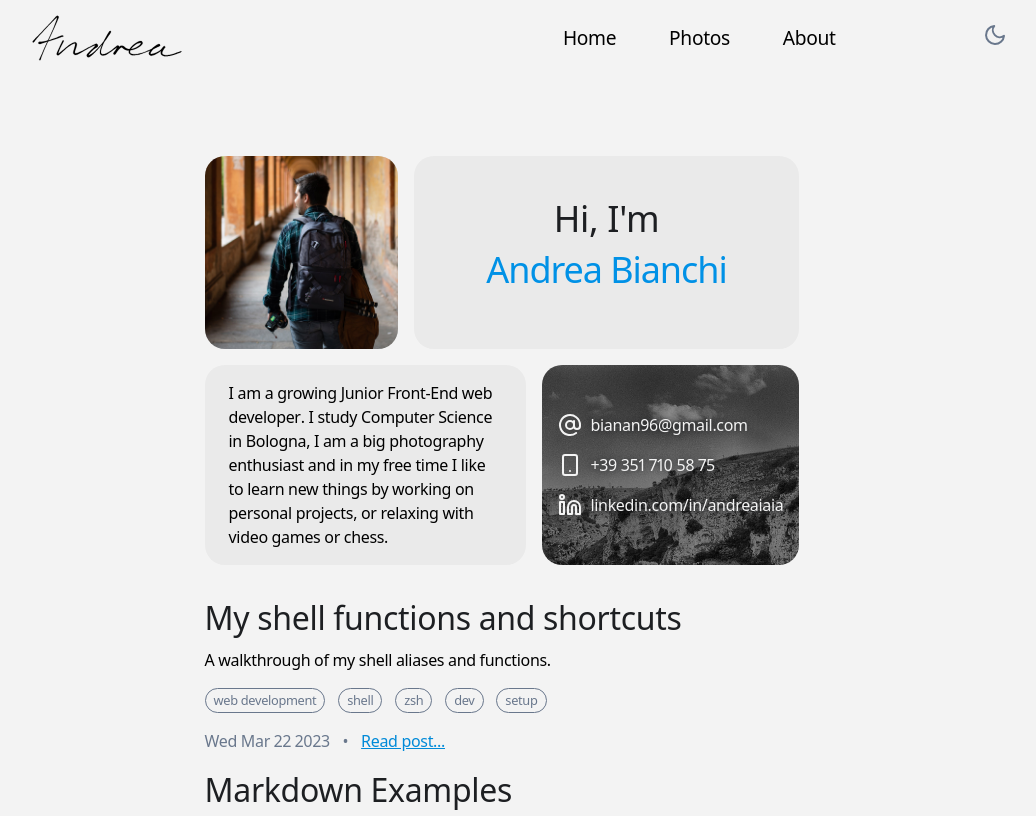
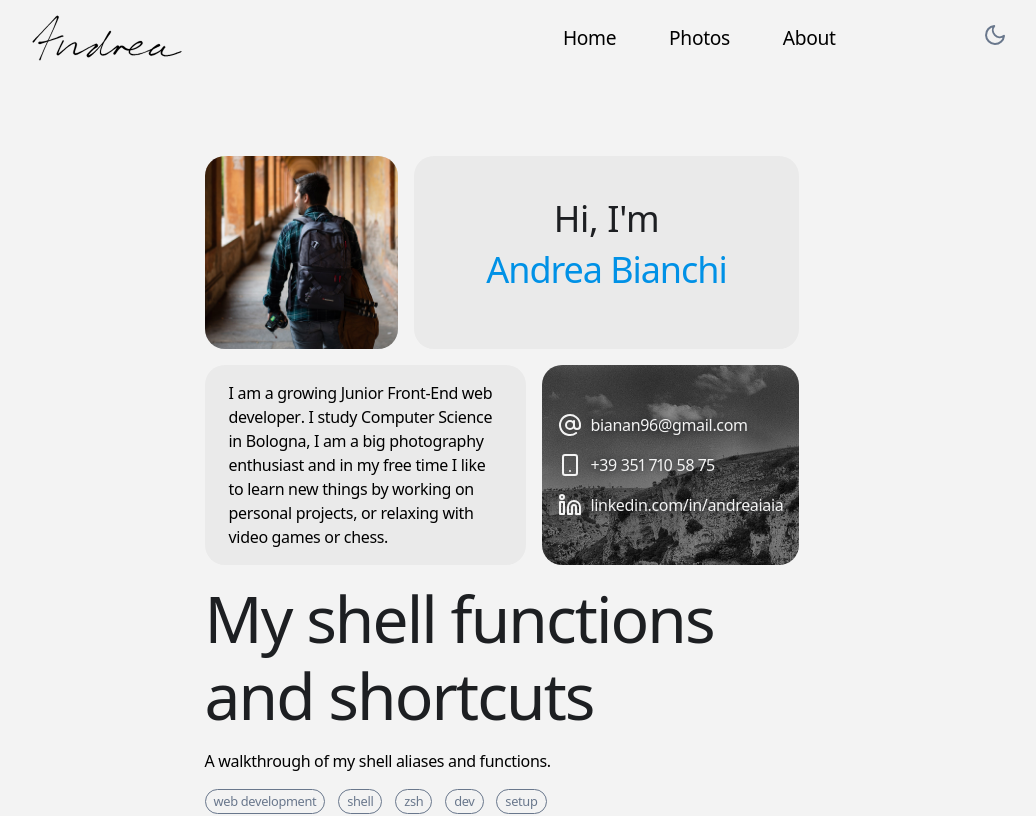
Before and after one commit to andreaiaia/blog, a Next.js app: page / in a window 1280 px wide. Shown: the top 816 px of the page, without its empty margins (138-1174 px from the left). Built offline with nearby package versions, Linux system fonts and the light colour scheme.

Commit message:
fix post thumbnail style

```diff
--- a/components/Thumbnail/Post.module.scss
+++ b/components/Thumbnail/Post.module.scss
@@ -2,10 +2,8 @@
 
 .postContainer {
   h2 {
-    @include h2;
-    margin-bottom: 0.5rem;
-    font-size: 2rem;
-    @include bolder;
+    @include h1;
+    letter-spacing: -0.03em;
     cursor: pointer;
     transition: 0.3s ease-in-out;
   }
```
